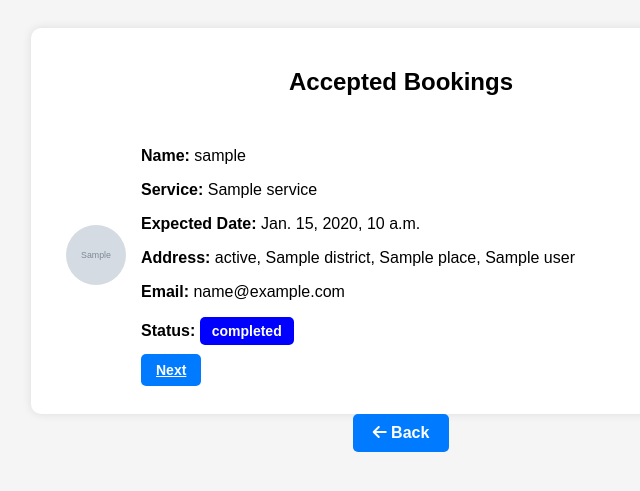
After one commit to george-josephv/Project_nestassure, a Django app: template homecare/homecare_app/templates/myapp/worker_accepted_bookings.html in a window 1280 px wide. The commit adds this page. Shown: the top 491 px of the page, without its empty margins (239-879 px from the left). Run offline with Django 3.2, Linux system fonts and the light colour scheme; the template is opened without the code that fills it: most values are stand-ins (such as "Sample title", 1, 10 or a date in 2020); grey boxes marked "Sample" are stand-in pictures.

Commit message:
create worker page fields

```diff
--- /dev/null
+++ b/homecare/homecare_app/templates/myapp/worker_accepted_bookings.html
@@ -0,0 +1,123 @@
+<!DOCTYPE html>
+<html lang="en">
+<head>
+    <meta charset="UTF-8">
+    <meta name="viewport" content="width=device-width, initial-scale=1.0">
+    <title>Accepted Bookings</title>
+    <link rel="stylesheet" href="https://cdnjs.cloudflare.com/ajax/libs/font-awesome/6.0.0/css/all.min.css">
+    <style>
+        body {
+            font-family: Arial, sans-serif;
+            background: #f5f5f5;
+            text-align: center;
+            padding: 20px;
+        }
+        .container {
+            max-width: 700px;
+            margin: auto;
+            background: white;
+            padding: 20px;
+            border-radius: 10px;
+            box-shadow: 0 0 10px rgba(0, 0, 0, 0.1);
+        }
+        .booking-card {
+            display: flex;
+            align-items: center;
+            justify-content: space-between;
+            padding: 15px;
+            border-bottom: 1px solid #ddd;
+        }
+        .booking-card:last-child {
+            border-bottom: none;
+        }
+        .user-image {
+            width: 60px;
+            height: 60px;
+            border-radius: 50%;
+            margin-right: 15px;
+            object-fit: cover;
+        }
+        .details {
+            text-align: left;
+            flex-grow: 1;
+        }
+        .btn-status {
+            padding: 6px 12px;
+            border-radius: 5px;
+            font-size: 14px;
+            color: white;
+            font-weight: bold;
+            border: none;
+        }
+        .accepted {
+            background: green;
+        }
+        .completed {
+            background: blue;
+        }
+        .btn-next {
+            padding: 8px 15px;
+            background: #007bff;
+            color: white;
+            border: none;
+            border-radius: 5px;
+            font-size: 14px;
+            font-weight: bold;
+            cursor: pointer;
+            margin-top: 10px;
+        }
+        .btn-next:hover {
+            background: #0056b3;
+        }
+        .btn-back {
+            display: inline-block;
+            padding: 10px 20px;
+            background: #007bff;
+            color: white;
+            border-radius: 5px;
+            text-decoration: none;
+            font-weight: bold;
+            margin-bottom: 15px;
+        }
+        .btn-back:hover {
+            background: #0056b3;
+        }
+    </style>
+</head>
+<body>
+
+
+<div class="container">
+    <h2>Accepted Bookings</h2>
+
+    {% for booking in accepted_bookings %}
+        <div class="booking-card">
+            <img src="{{ booking.user.profile_picture.url }}" alt="User Image" class="user-image">
+            <div class="details">
+                <p><strong>Name:</strong> {{ booking.user.username }}</p>
+                <p><strong>Service:</strong> {{ booking.service.service_name }}</p>
+                <p><strong>Expected Date:</strong> {{ booking.expected_date }}</p>
+                <p><strong>Address:</strong> {{ booking.user.state }}, {{ booking.user.district }}, {{ booking.user.place }}, {{ booking.user.housename }}</p>
+                <p><strong>Email:</strong> {{ booking.user.email }}</p>
+                <p><strong>Status:</strong>
+                    <button class="btn-status {% if booking.status == 'completed' %}completed{% else %}accepted{% endif %}">
+                        {{ booking.status }}
+                    </button>
+                </p>
+
+                <!-- Show Next Button Only If Status is Completed -->
+                {% if booking.status|lower == "completed" %}
+                <a href="{% url 'payment_form' booking.id %}" class="btn-next">Next</a>
+                {% endif %}
+            </div>
+        </div>
+    {% empty %}
+        <p>No accepted bookings found.</p>
+    {% endfor %}
+</div>
+
+<!-- Back Button -->
+<a href="javascript:history.back()" class="btn-back"><i class="fa fa-arrow-left"></i> Back</a>
+
+</body>
+</html>
--- a/homecare/homecare_app/templates/worker_dashmenu.html
+++ b/homecare/homecare_app/templates/worker_dashmenu.html
@@ -122,8 +122,8 @@
         <h4>Dashboard</h4>
         <a href="{% url 'worker_dashboard' %}"><i class="bi bi-house-door"></i> Home</a>
         <a href="#profile"><i class="bi bi-person"></i> Profile</a>
-        <a href="#notifications"><i class="bi bi-bell"></i> Notifications</a>
-        <a href="#workinfo"><i class="bi bi-briefcase"></i> Work Info</a>
+        <a href="{% url 'worker_bookings' %}" class="edit-btn"> Notifications</a>
+        <a href="{% url 'worker_accepted_bookings' %}"><i class="bi bi-briefcase"></i> Work Info</a>
         <a href="#" data-bs-target="#logoutModal" data-bs-toggle="modal"><i class="bi bi-box-arrow-right"></i> Logout</a>
 
     </div>
```
Also changed, not shown: homecare/homecare_app/templates/myapp/payment_form.html (added, +118 -0 lines), homecare/homecare_app/templates/myapp/worker_booking_list_view.html (added, +207 -0 lines), homecare/homecare_app/urls.py (+7 -0 lines), homecare/homecare_app/views.py (+75 -1 lines).
